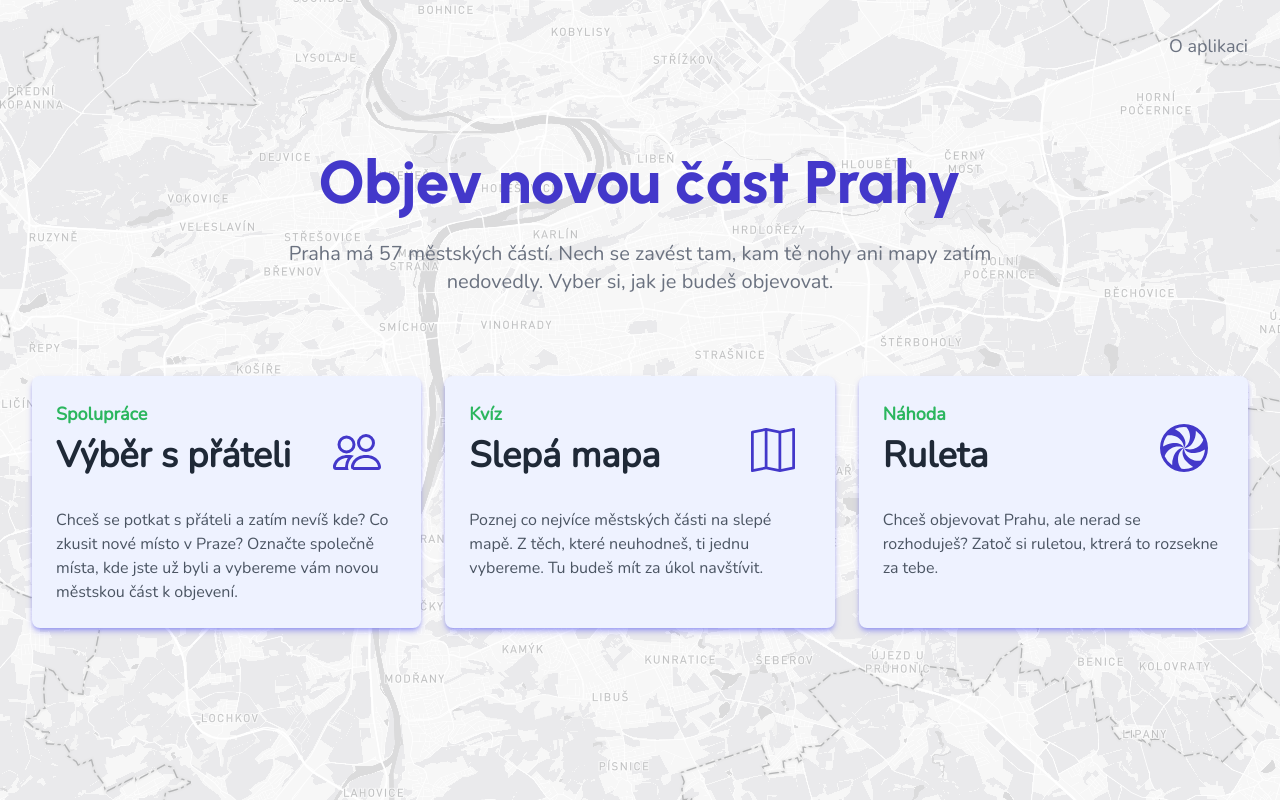
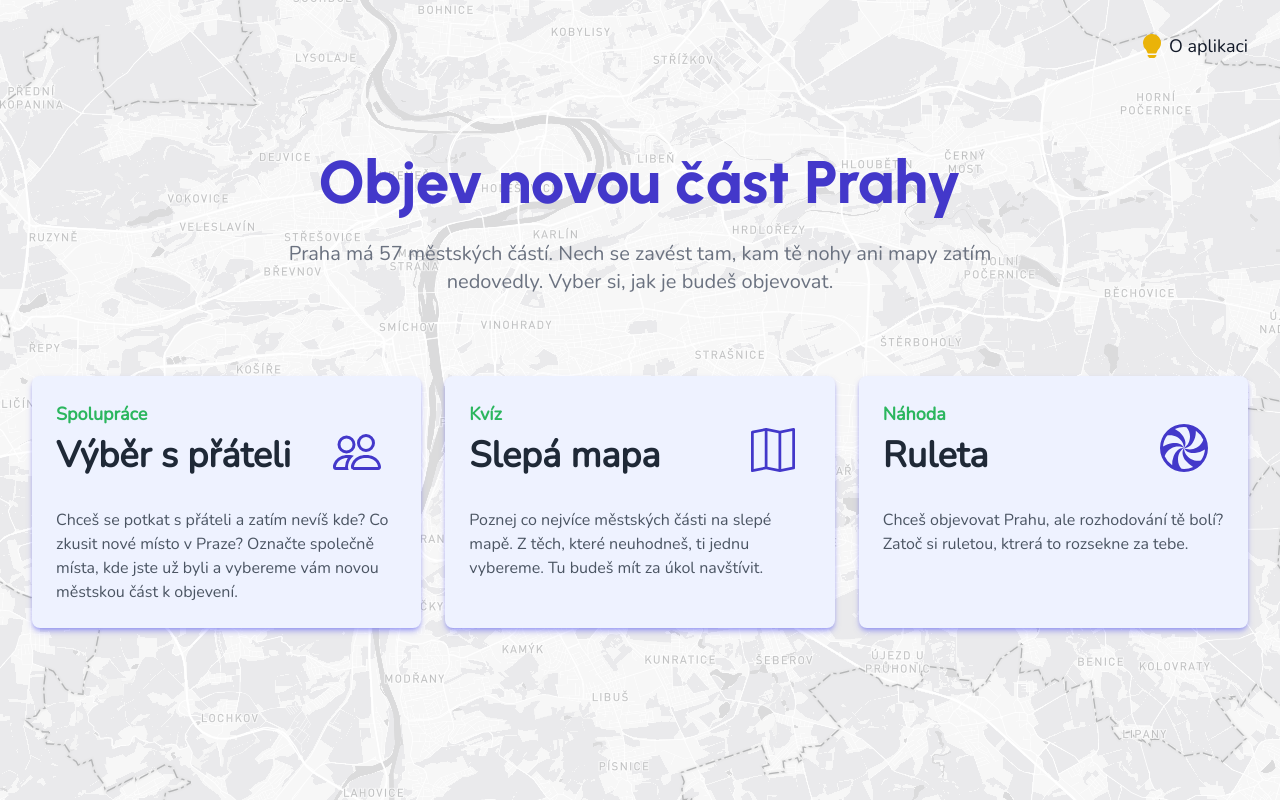
Before and after one commit to maral/prague-meetup, a Next.js app: page / in a window 1280 px wide. Built offline with nearby package versions, Linux system fonts and the light colour scheme.

Commit message:
final touches

```diff
--- a/src/components/layout/About.tsx
+++ b/src/components/layout/About.tsx
@@ -76,6 +76,10 @@ export function About({ close }: AboutProps) {
             <li>mllmarek</li>
             <li>janarericha</li>
           </ul>
+          <Paragraph>
+            Také děkuji své nejskvělejší manželce, která mi pomohla odladit
+            aplikaci a vylepšit grafiku a texty.
+          </Paragraph>
           <Paragraph>
             Kdo by mi chtěl ještě přispět (stále je řada míst bez vyplněných
             všech 3 tipů), tak prosím{" "}
--- a/src/components/layout/Selector.tsx
+++ b/src/components/layout/Selector.tsx
@@ -3,6 +3,7 @@ import { useState } from "react";
 import {
   HeartFill,
   Hypnotize,
+  LightbulbFill,
   Map,
   People,
   XLg,
@@ -31,7 +32,7 @@ export function Selector({ openAbout }: SelectorProps) {
       title: "Výběr s přáteli",
       description:
         "Chceš se potkat s přáteli a zatím nevíš kde? Co zkusit nové místo v Praze? Označte společně místa, kde jste už byli a vybereme vám novou městskou část k objevení.",
-      icon: <People />, //<EmojiSmile />,
+      icon: <People />,
     },
     {
       path: "/slepa-mapa",
@@ -46,8 +47,8 @@ export function Selector({ openAbout }: SelectorProps) {
       type: "Náhoda",
       title: "Ruleta",
       description:
-        "Chceš objevovat Prahu, ale nerad se rozhoduješ? Zatoč si ruletou, ktrerá to rozsekne za tebe.",
-      icon: <Hypnotize className="mb-1" />, //<Disc />
+        "Chceš objevovat Prahu, ale rozhodování tě bolí? Zatoč si ruletou, ktrerá to rozsekne za tebe.",
+      icon: <Hypnotize className="mb-1" />,
     },
   ];
 
@@ -57,10 +58,10 @@ export function Selector({ openAbout }: SelectorProps) {
         <section className="mx-auto flex min-h-screen max-w-[80rem] flex-col px-8 font-primary">
           <div className=" pt-4 text-right md:absolute md:right-8 md:top-8 md:pt-0 md:text-lg">
             <button
-              className="text-gray-500 hover:text-gray-700"
+              className="group text-gray-900 hover:text-gray-600"
               onClick={() => openAbout()}
             >
-              O aplikaci
+              <LightbulbFill className="relative transition-all text-yellow-500 inline top-[-2px] group-hover:scale-125" size={24} /> O aplikaci
             </button>
           </div>
 
```
